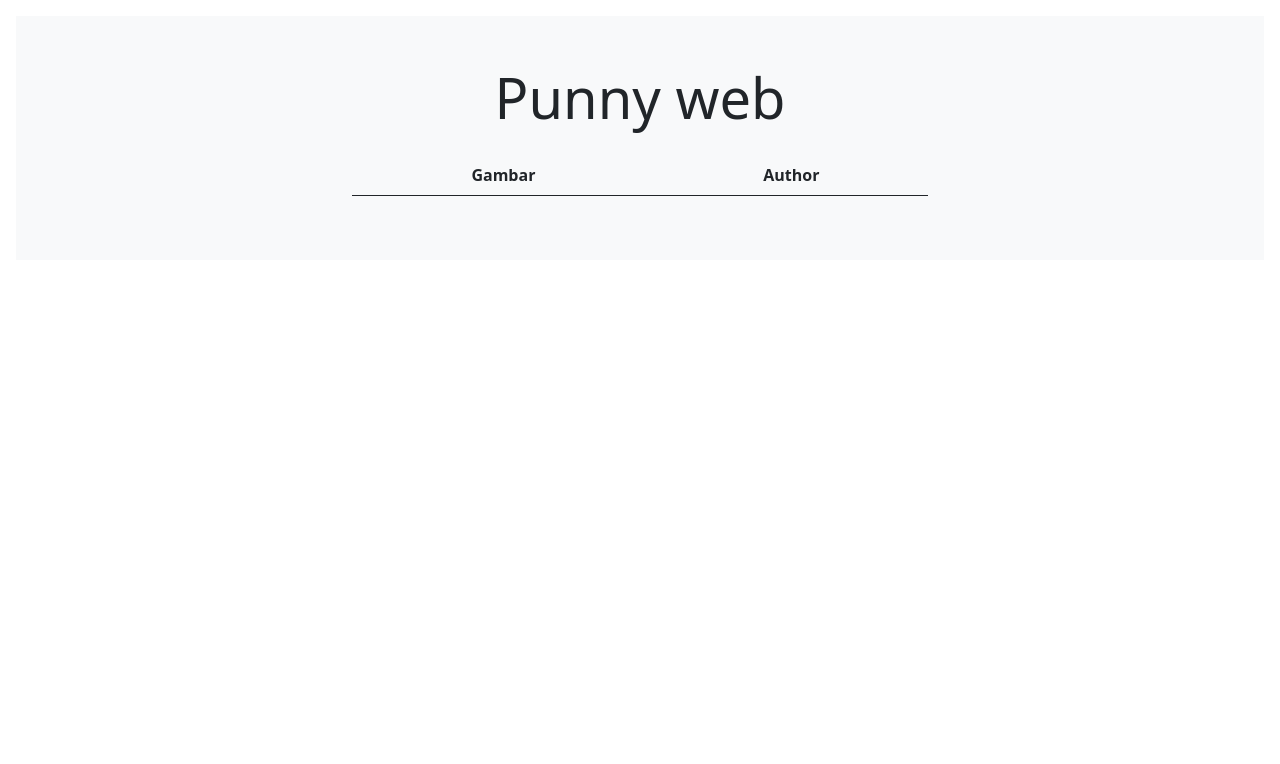
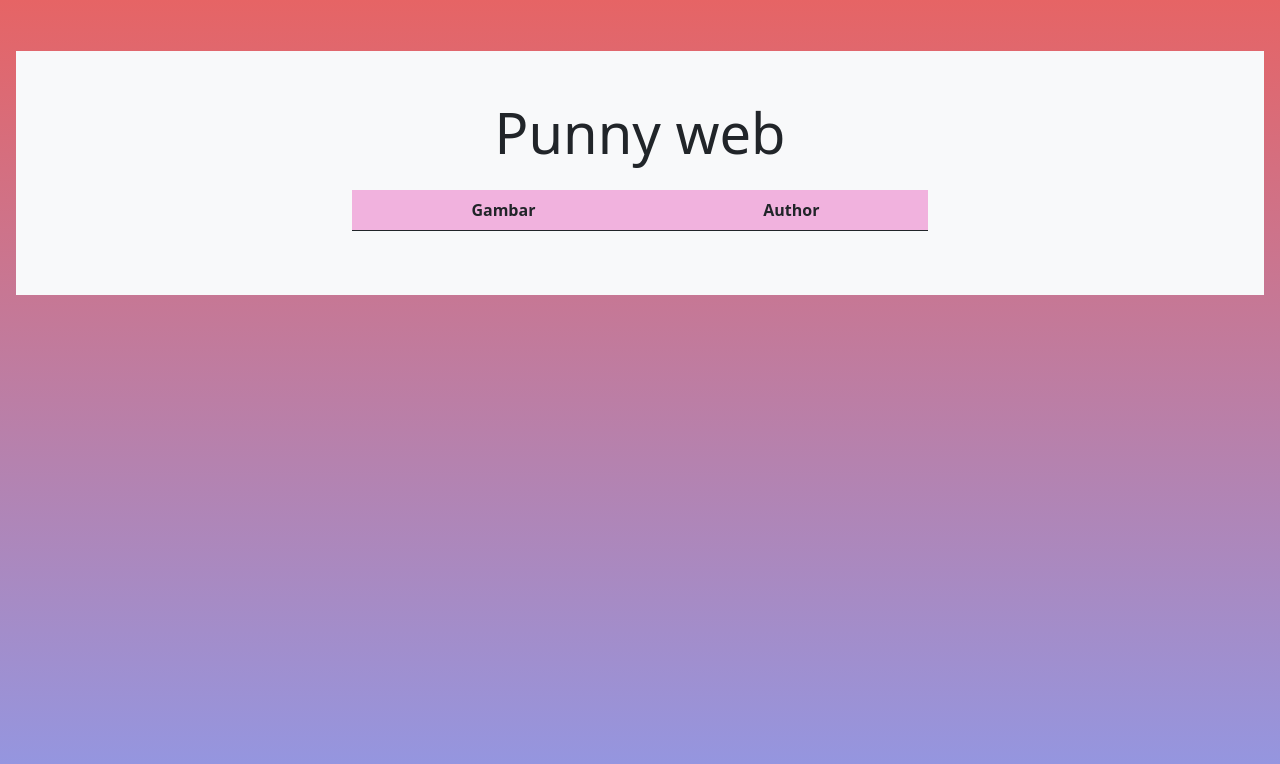
Before and after one commit to ZuwitaS/pertemuan-ke-5, a plain HTML site: page index.html in a window 1280 px wide. Drawn offline with nearby package versions, Linux system fonts and the light colour scheme.

Commit message:
Update index.html

```diff
--- a/index.html
+++ b/index.html
@@ -5,7 +5,18 @@
     <meta http-equiv="X-UA-Compatible" content="IE=edge">
     <meta name="viewport" content="width=device-width, initial-scale=1.0">
     <title>Document</title>
-    <link <link href="https://cdn.jsdelivr.net/npm/bootstrap@5.0.2/dist/css/bootstrap.min.css" rel="stylesheet" integrity="sha384-EVSTQN3/azprG1Anm3QDgpJLIm9Nao0Yz1ztcQTwFspd3yD65VohhpuuCOmLASjC" crossorigin="anonymous">
+    <link href="https://cdn.jsdelivr.net/npm/bootstrap@5.0.2/dist/css/bootstrap.min.css" rel="stylesheet" integrity="sha384-EVSTQN3/azprG1Anm3QDgpJLIm9Nao0Yz1ztcQTwFspd3yD65VohhpuuCOmLASjC" crossorigin="anonymous">
+    <style>
+        body {
+            background: linear-gradient(#e66465, #9198e5);
+            background-attachment: fixed;
+            text-align: center;
+            padding-top: 35px;
+        }
+        table {
+            background-color: #f1b2de;
+        }
+    </style>
 </head>
 <body>
     <main>
```
